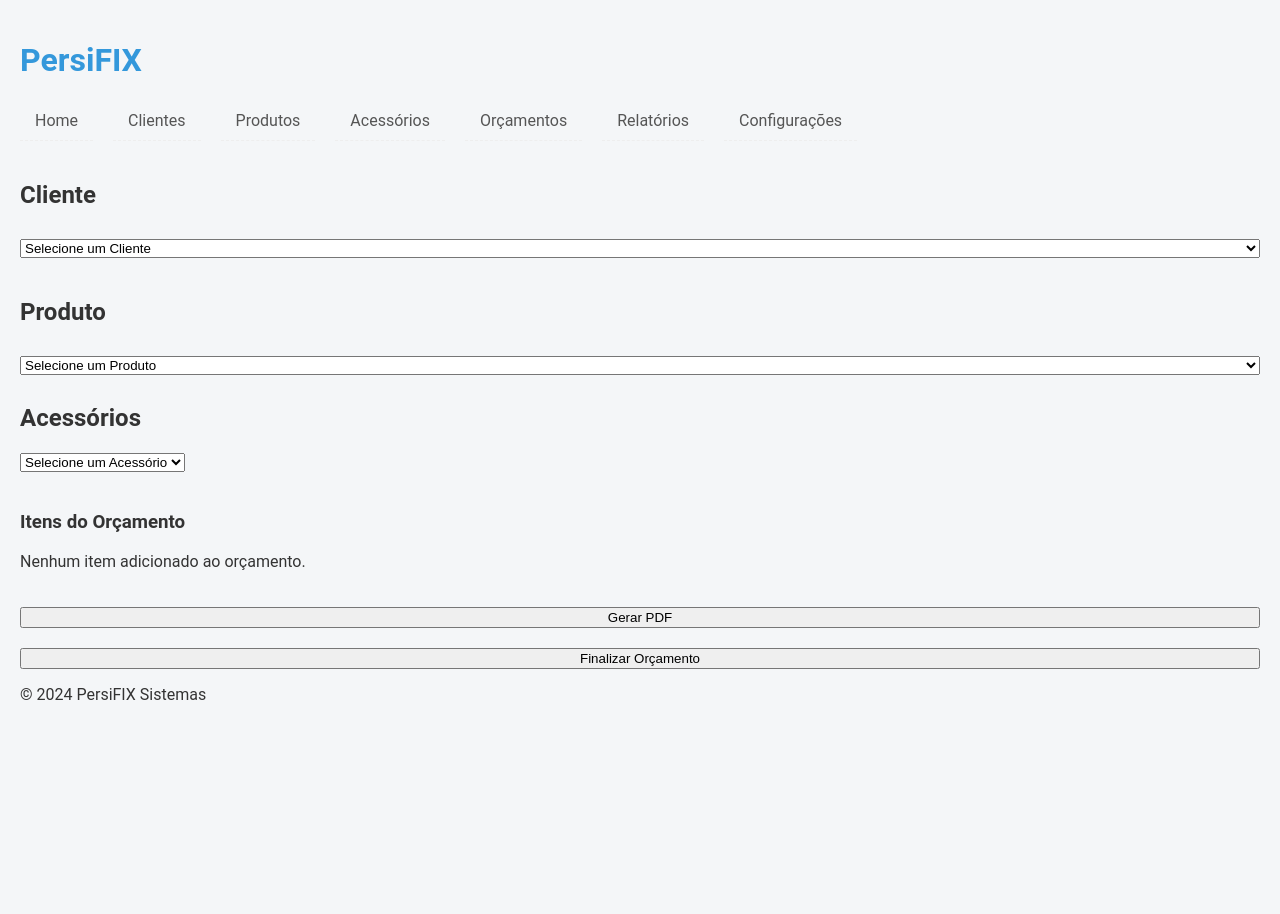
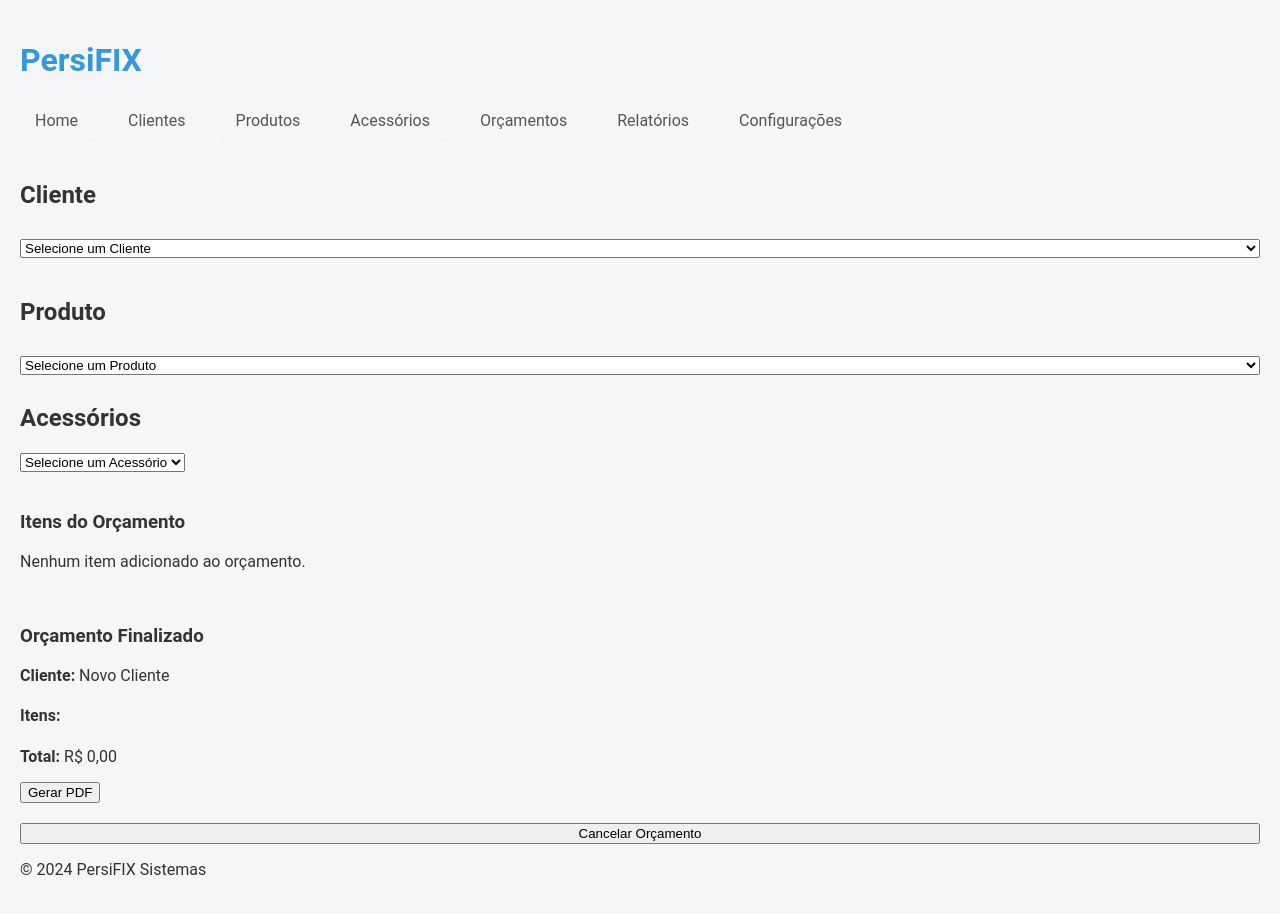
Before and after one commit to volcovrafael06/bolt-generated-project, a React (Vite) app: page /budgets/new in a window 1280 px wide. Both pictures are taken after a click on the button "Finalizar Orçamento". Before the commit the page ends 800 px from the top, so only its background shows below. Built offline with nearby package versions, Linux system fonts and the light colour scheme.

Commit message:
Initial commit

```diff
--- a/src/App.jsx
+++ b/src/App.jsx
@@ -10,10 +10,11 @@ import Reports from './components/Reports';
 import Login from './components/Login';
 import Configuracoes from './components/Configuracoes';
 import BudgetList from './components/BudgetList';
+import BudgetDetailsPage from './components/BudgetDetailsPage'; // Import BudgetDetailsPage
 
 function App() {
   const [companyLogo, setCompanyLogo] = useState(null);
-  const [validadeOrcamento, setValidadeOrcamento] = useState('30'); // Estado para validadeOrcamento, valor inicial '30'
+  const [validadeOrcamento, setValidadeOrcamento] = useState('30');
   const [customers, setCustomers] = useState([
     { id: 1, name: 'Cliente A', phone: '1234-5678', email: 'clientea@email.com', address: 'Rua X' },
     { id: 2, name: 'Cliente B', phone: '9876-5432', email: 'clienteb@email.com', address: 'Rua Y' },
@@ -28,8 +29,14 @@ function App() {
     { id: 2, name: 'Acessório 2', price: 50.00 },
   ]);
   const [budgets, setBudgets] = useState([
-    { id: 1, customerName: 'Cliente A', totalValue: 550.00, creationDate: new Date() },
-    { id: 2, customerName: 'Cliente B', totalValue: 320.00, creationDate: new Date() },
+    { id: 1, customerName: 'Cliente A', totalValue: 550.00, creationDate: new Date(), status: 'pendente', items: [
+      { type: 'product', item: { name: 'Produto 1', model: 'Modelo X' }, length: 1, height: 1, price: 150.00 },
+      { type: 'accessory', item: { name: 'Acessório 1' }, price: 25.00 }
+    ] },
+    { id: 2, customerName: 'Cliente B', totalValue: 320.00, creationDate: new Date(), status: 'finalizado', items: [
+      { type: 'product', item: { name: 'Produto 2', model: 'Wave' }, length: 2, height: 0, price: 200.00 },
+      { type: 'accessory', item: { name: 'Acessório 2' }, price: 50.00 }
+    ] },
   ]);
 
 
@@ -56,15 +63,17 @@ function App() {
 
         <main className="app-main">
           <Routes>
-            <Route path="/" element={<BudgetStatusPage budgets={budgets} />} /> {/* Pass budgets as prop here */}
+            <Route path="/" element={<BudgetStatusPage budgets={budgets} setBudgets={setBudgets} validadeOrcamento={validadeOrcamento} />} />
             <Route path="/login" element={<Login />} />
             <Route path="/customers" element={<Customers customers={customers} setCustomers={setCustomers} />} />
             <Route path="/products" element={<Products products={products} setProducts={setProducts} />} />
             <Route path="/accessories" element={<Accessories accessories={accessories} setAccessories={setAccessories} />} />
-            <Route path="/budgets" element={<BudgetList budgets={budgets} validadeOrcamento={validadeOrcamento} />} /> {/* Passando validadeOrcamento */}
-            <Route path="/budgets/new" element={<Budgets customers={customers} products={products} accessories={accessories} setCustomers={setCustomers} setBudgets={setBudgets} budgets={budgets} />} /> {/* Passando budgets como prop */}
+            <Route path="/budgets" element={<BudgetStatusPage budgets={budgets} setBudgets={setBudgets} validadeOrcamento={validadeOrcamento} />} />
+            <Route path="/budgets/new" element={<Budgets customers={customers} products={products} accessories={accessories} setCustomers={setCustomers} setBudgets={setBudgets} budgets={budgets} />} />
+            <Route path="/budgets/:budgetId/view" element={<BudgetDetailsPage budgets={budgets} />} />
+            <Route path="/budgets/:budgetId/edit" element={<Budgets customers={customers} products={products} accessories={accessories} setCustomers={setCustomers} setBudgets={setBudgets} budgets={budgets} />} /> {/* Changed route to Budgets component */}
             <Route path="/reports" element={<Reports />} />
-            <Route path="/configuracoes" element={<Configuracoes setCompanyLogo={setCompanyLogo} setValidadeOrcamento={setValidadeOrcamento} validadeOrcamento={validadeOrcamento} />} /> {/* Passando validadeOrcamento */}
+            <Route path="/configuracoes" element={<Configuracoes setCompanyLogo={setCompanyLogo} setValidadeOrcamento={setValidadeOrcamento} validadeOrcamento={validadeOrcamento} />} />
           </Routes>
         </main>
 
--- /dev/null
+++ b/src/components/BudgetDetailsPage.jsx
@@ -0,0 +1,43 @@
+import React from 'react';
+import { useParams } from 'react-router-dom';
+
+function BudgetDetailsPage({ budgets }) {
+  const { budgetId } = useParams();
+  const budget = budgets.find(budget => budget.id === parseInt(budgetId, 10));
+
+  if (!budget) {
+    return <p>Orçamento não encontrado.</p>;
+  }
+
+  const creationDate = new Date(budget.creationDate);
+  const formattedCreationDate = creationDate.toLocaleDateString();
+
+  return (
+    <div>
+      <h2>Detalhes do Orçamento</h2>
+      <p><strong>Cliente:</strong> {budget.customerName}</p>
+      <p><strong>Status:</strong> {budget.status}</p>
+      <p><strong>Total:</strong> R$ {budget.totalValue.toFixed(2)}</p>
+      <p><strong>Criado em:</strong> {formattedCreationDate}</p>
+
+      <h3>Itens do Orçamento</h3>
+      {budget.items && budget.items.length > 0 ? (
+        <ul>
+          {budget.items.map((item, index) => (
+            <li key={index}>
+              {item.type === 'product' ? (
+                `${item.item.name} - ${item.item.model} - Comprimento: ${item.length} - Altura: ${item.height} - Preço: ${item.price ? item.price.toLocaleString('pt-BR', { style: 'currency', currency: 'BRL' }) : 'N/A'}`
+              ) : (
+                `${item.item.name} - Acessório - Preço: ${item.price ? item.price.toLocaleString('pt-BR', { style: 'currency', currency: 'BRL' }) : 'N/A'}`
+              )}
+            </li>
+          ))}
+        </ul>
+      ) : (
+        <p>Nenhum item neste orçamento.</p>
+      )}
+    </div>
+  );
+}
+
+export default BudgetDetailsPage;
--- a/src/components/BudgetList.jsx
+++ b/src/components/BudgetList.jsx
@@ -1,28 +1,7 @@
 import React from 'react';
 import { Link } from 'react-router-dom';
 
-function BudgetList({ budgets, validadeOrcamento }) { // Adicionado validadeOrcamento como prop
-
-  const handleViewBudget = (budgetId) => {
-    alert(`Visualizar Orçamento ID: ${budgetId}`);
-    // In a real app, you would navigate to a "view budget" page
-  };
-
-  const handleEditBudget = (budgetId) => {
-    alert(`Editar Orçamento ID: ${budgetId}`);
-    // In a real app, you would navigate to an "edit budget" page
-  };
-
-  const handleFinalizeBudget = (budgetId) => {
-    alert(`Finalizar Orçamento ID: ${budgetId}`);
-    // In a real app, you would update the budget status to "finalized"
-  };
-
-  const handleCancelBudget = (budgetId) => {
-    alert(`Cancelar Orçamento ID: ${budgetId}`);
-    // In a real app, you would update the budget status to "cancelled"
-  };
-
+function BudgetList({ budgets, validadeOrcamento, onFinalizeBudget, onCancelBudget }) {
 
   return (
     <div>
@@ -33,29 +12,31 @@ function BudgetList({ budgets, validadeOrcamento }) { // Adicionado validadeOrca
       <h2>Orçamentos Existentes</h2>
       <ul>
         {budgets.map(budget => {
-          const creationDate = new Date(budget.creationDate); // Assuming creationDate is stored as a string or timestamp
+          const creationDate = new Date(budget.creationDate);
           const validityDate = new Date(creationDate);
-          validityDate.setDate(validityDate.getDate() + parseInt(validadeOrcamento, 10)); // Usando validadeOrcamento
+          validityDate.setDate(validityDate.getDate() + parseInt(validadeOrcamento, 10));
           const formattedCreationDate = creationDate.toLocaleDateString();
           const formattedValidityDate = validityDate.toLocaleDateString();
           const isExpired = new Date() > validityDate;
           const status = isExpired ? 'Cancelado' : budget.status;
-
 
           return (
             <li key={budget.id}>
               {budget.customerName} - Status: {status} - Total: R$ {budget.totalValue.toFixed(2)}
               <br />
               Criado em: {formattedCreationDate} - Valido até: {formattedValidityDate}
-              <button onClick={() => handleViewBudget(budget.id)}>Ver</button>
-              <button onClick={() => handleEditBudget(budget.id)}>Editar</button>
-              <button onClick={() => handleFinalizeBudget(budget.id)}>Finalizar</button>
-              <button onClick={() => handleCancelBudget(budget.id)}>Cancelar</button>
+              <Link to={`/budgets/${budget.id}/view`}>
+                <button>Ver</button>
+              </Link>
+              <Link to={`/budgets/${budget.id}/edit`}> {/* Link to edit route */}
+                <button>Editar</button>
+              </Link>
+              <button onClick={() => onFinalizeBudget(budget.id)} >Finalizar</button>
+              <button onClick={() => onCancelBudget(budget.id)} >Cancelar</button>
             </li>
           );
         })}
       </ul>
-
     </div>
   );
 }
--- a/src/components/BudgetStatusPage.jsx
+++ b/src/components/BudgetStatusPage.jsx
@@ -1,20 +1,34 @@
 import React from 'react';
+import BudgetList from './BudgetList'; // Import BudgetList component
 
-function BudgetStatusPage({ budgets }) {
+function BudgetStatusPage({ budgets, setBudgets, validadeOrcamento }) { // Receive setBudgets and validadeOrcamento as props
+  // Function to finalize a budget
+  const handleFinalizeBudget = (budgetId) => {
+    const updatedBudgets = budgets.map(budget =>
+      budget.id === budgetId ? { ...budget, status: 'finalizado' } : budget
+    );
+    setBudgets(updatedBudgets);
+    alert(`Orçamento ${budgetId} finalizado.`);
+  };
+
+  // Function to cancel a budget
+  const handleCancelBudget = (budgetId) => {
+    const updatedBudgets = budgets.map(budget =>
+      budget.id === budgetId ? { ...budget, status: 'cancelado' } : budget
+    );
+    setBudgets(updatedBudgets);
+    alert(`Orçamento ${budgetId} cancelado.`);
+  };
+
   return (
     <div>
-      <h2>Budget Status</h2>
-      <ul>
-        {budgets.map(budget => (
-          <li key={budget.id}>
-            {budget.customerName} - Status: {budget.status} - Total: R$ {budget.totalValue.toFixed(2)}
-            <button onClick={() => alert('View Budget')}>Ver</button>
-            <button onClick={() => alert('Edit Budget')}>Editar</button>
-            <button onClick={() => alert('Finalize Budget')}>Finalizar</button>
-            <button onClick={() => alert('Cancel Budget')}>Cancelar</button>
-          </li>
-        ))}
-      </ul>
+      <h2>Status dos Orçamentos</h2>
+      <BudgetList
+        budgets={budgets}
+        validadeOrcamento={validadeOrcamento}
+        onFinalizeBudget={handleFinalizeBudget} // Pass handleFinalizeBudget as prop
+        onCancelBudget={handleCancelBudget} // Pass handleCancelBudget as prop
+      />
     </div>
   );
 }
--- a/src/components/Budgets.jsx
+++ b/src/components/Budgets.jsx
@@ -1,10 +1,12 @@
 import React, { useState, useEffect } from 'react';
+import { useParams } from 'react-router-dom'; // Import useParams
 import jsPDF from 'jspdf';
 import 'jspdf-autotable';
 import './Budgets.css'; // Import CSS file for styling
 
-function Budgets({ customers, products, accessories, setCustomers, setBudgets, budgets }) { // Recebendo budgets como prop
+function Budgets({ customers, products, accessories, setCustomers, setBudgets, budgets, companyLogo }) { // Recebendo budgets como prop e companyLogo
   console.log("Budgets component - typeof setBudgets:", typeof setBudgets); // Debug log
+  const { budgetId } = useParams(); // Get budgetId from URL params
   const [selectedClient, setSelectedClient] = useState(null);
   const [selectedProduct, setSelectedProduct] = useState(null);
   const [selectedAccessory, setSelectedAccessory] = useState(null);
@@ -18,6 +20,23 @@ function Budgets({ customers, products, accessories, setCustomers, setBudgets, b
     address: '',
   });
   const [budgetItems, setBudgetItems] = useState([]);
+  const [isBudgetFinalized, setIsBudgetFinalized] = useState(false); // New state variable
+  const [finalizedBudget, setFinalizedBudget] = useState(null); // New state for finalized budget
+
+  useEffect(() => {
+    if (budgetId) {
+      const budgetToEdit = budgets.find(budget => budget.id === parseInt(budgetId, 10));
+      if (budgetToEdit) {
+        // Pre-populate form with budget data
+        setSelectedClient(customers.find(c => c.name === budgetToEdit.customerName) || null); // Assuming customer name is stored
+        setBudgetItems(budgetToEdit.items);
+        // You might need to pre-select products and accessories in dropdowns if needed
+        // based on budgetToEdit.items, but it's complex as dropdowns are for single selection.
+        // For now, budget items are loaded, client is selected.
+      }
+    }
+  }, [budgetId, budgets, customers]);
+
 
   const handleClientSelect = (event) => {
     if (event.target.value === 'new-customer') {
@@ -94,28 +113,100 @@ function Budgets({ customers, products, accessories, setCustomers, setBudgets, b
 
   const generatePDF = () => {
     const doc = new jsPDF();
-    const tableData = [
-      ['Item', 'Detalhes', 'Preço'],
-      ...budgetItems.map(budgetItem => {
-        if (budgetItem.type === 'product') {
-          return [
-            budgetItem.item.name,
-            `Modelo: ${budgetItem.item.model}, Comprimento: ${budgetItem.length}, Altura: ${budgetItem.height}`,
-            budgetItem.price ? budgetItem.price.toLocaleString('pt-BR', { style: 'currency', currency: 'BRL' }) : 'N/A'
-          ];
-        } else if (budgetItem.type === 'accessory') {
-          return [
-            budgetItem.item.name,
-            'Acessório',
-            budgetItem.price ? budgetItem.price.toLocaleString('pt-BR', { style: 'currency', currency: 'BRL' }) : 'N/A'
-          ];
-        }
-        return [];
-      })
-    ];
-    doc.text(`Cliente: ${selectedClient?.name || 'Nenhum cliente selecionado'}`, 10, 10);
-    doc.autoTable({ head: [tableData[0]], body: tableData.slice(1) });
-    doc.save('budget.pdf');
+
+    // Company Logo and Header
+    if (companyLogo) {
+      const imgData = URL.createObjectURL(companyLogo);
+      doc.addImage(imgData, 'JPEG', 10, 10, 50, 15); // Adjust position and size as needed
+    }
+    doc.setFontSize(12);
+    doc.text('PersiFIX Sistemas', 10, 30); // Company Name - adjust position
+    doc.setFontSize(10);
+    doc.text('Tel.: (XX) XXXX-XXXX', 10, 35); // Company Phone - adjust position
+    doc.text('WhatsApp: (XX) XXXXX-XXXX', 10, 40); // Company WhatsApp - adjust position
+    doc.text('Email: email@persifix.com', 10, 45); // Company Email - adjust position
+
+    // Budget Title
+    doc.setFontSize(16);
+    doc.text('Orçamento', 80, 30); // Budget Title - adjust position
+
+    // Budget Number and Date
+    const budgetNumber = budgets.length + 1; // Simple budget number - improve logic later
+    const creationDate = new Date().toLocaleDateString('pt-BR');
+    doc.setFontSize(10);
+    doc.text(`Orçamento Nº: ${budgetNumber}`, 150, 15); // Budget Number - adjust position
+    doc.text(`Criado em: ${creationDate}`, 150, 20); // Creation Date - adjust position
+
+
+    // Client Information
+    doc.setFontSize(12);
+    doc.text('Cliente:', 10, 60); // Client Label - adjust position
+    doc.setFontSize(10);
+    doc.text(`Nome: ${selectedClient?.name || 'N/A'}`, 10, 65);
+    doc.text(`Telefone: ${selectedClient?.phone || 'N/A'}`, 10, 70);
+    doc.text(`Email: ${selectedClient?.email || 'N/A'}`, 10, 75);
+    doc.text(`Endereço: ${selectedClient?.address || 'N/A'}`, 10, 80);
+
+    // Items Table
+    const tableColumn = ["Código", "Descrição", "Qtd", "Preço Unit.", "Total"];
+    const tableRows = [];
+
+    budgetItems.forEach((budgetItem, index) => {
+      let description = '';
+      let code = '';
+      let quantity = '';
+      let unitPrice = 0;
+
+      if (budgetItem.type === 'product') {
+        description = `${budgetItem.item.name} - ${budgetItem.item.model}`;
+        code = budgetItem.item.code;
+        quantity = (budgetItem.item.calculationMethod === 'm2') ? `${budgetItem.length} x ${budgetItem.height} m²` : '1'; // Adjust quantity display
+        unitPrice = budgetItem.item.salePrice;
+      } else if (budgetItem.type === 'accessory') {
+        description = budgetItem.item.name;
+        code = 'N/A';
+        quantity = '1';
+        unitPrice = budgetItem.item.price;
+      }
+
+      const rowData = [
+        code,
+        description,
+        quantity,
+        unitPrice.toLocaleString('pt-BR', { style: 'currency', currency: 'BRL' }),
+        budgetItem.price ? budgetItem.price.toLocaleString('pt-BR', { style: 'currency', currency: 'BRL' }) : 'N/A'
+      ];
+      tableRows.push(rowData);
+    });
+
+    doc.autoTable({
+      head: [tableColumn],
+      body: tableRows,
+      startY: 90, // Adjust table start Y position
+    });
+
+    // Calculate totals
+    let subTotal = budgetItems.reduce((total, item) => total + item.price, 0);
+    let discount = 0; // Implement discount logic later
+    let totalFinal = subTotal - discount;
+
+    const finalY = doc.autoTable.previous.finalY; // Get Y position after the table
+
+    // Total calculations
+    doc.setFontSize(12);
+    doc.text(`Subtotal: ${subTotal.toLocaleString('pt-BR', { style: 'currency', currency: 'BRL' })}`, 140, finalY + 10); // Adjust position
+    doc.text(`Desconto: ${discount.toLocaleString('pt-BR', { style: 'currency', currency: 'BRL' })}`, 140, finalY + 17); // Adjust position
+    doc.setFontSize(14);
+    doc.text(`Total Final: ${totalFinal.toLocaleString('pt-BR', { style: 'currency', currency: 'BRL' })}`, 140, finalY + 25); // Adjust position
+
+    // Observations
+    doc.setFontSize(12);
+    doc.text('Observações:', 10, finalY + 35); // Adjust position
+    doc.setFontSize(10);
+    doc.text('Retirada dos produtos em loja', 10, finalY + 40); // Example observation - adjust position
+
+
+    doc.save(`budget-${budgetNumber}.pdf`);
   };
 
   const handleFinalizeBudget = () => {
@@ -135,9 +226,19 @@ function Budgets({ customers, products, accessories, setCustomers, setBudgets, b
     // Atualizar a lista de orçamentos no estado do App
     setBudgets([...currentBudgets, newBudget]); // Usa currentBudgets aqui também
 
+    setFinalizedBudget(newBudget); // Store finalized budget in state
+    setBudgetItems([]); // Clear budget items after finalize
+    setIsBudgetFinalized(true); // Set isBudgetFinalized to true after finalize
     alert('Orçamento finalizado e status definido como "pendente".');
     // Em um futuro próximo, você precisará implementar a lógica para salvar os dados do orçamento
     // e atualizar o estado da aplicação para refletir o orçamento pendente.
+  };
+
+  const handleCancelBudget = () => {
+    setBudgetItems([]); // Clear budget items
+    setIsBudgetFinalized(false); // Reset isBudgetFinalized when budget is cancelled
+    setFinalizedBudget(null); // Clear finalized budget when cancelled
+    alert('Orçamento cancelado.');
   };
 
 
@@ -273,8 +374,33 @@ function Budgets({ customers, products, accessories, setCustomers, setBudgets, b
         )}
       </div>
 
-      <button onClick={generatePDF}>Gerar PDF</button>
-      <button onClick={handleFinalizeBudget}>Finalizar Orçamento</button> {/* Botão "Finalizar Orçamento" adicionado */}
+      {isBudgetFinalized && (
+        <div className="finalized-budget-section">
+          <h3>Orçamento Finalizado</h3>
+          {finalizedBudget && (
+            <div>
+              <p><strong>Cliente:</strong> {finalizedBudget.customerName}</p>
+              <h4>Itens:</h4>
+              <ul>
+                {finalizedBudget.items.map((item, index) => (
+                  <li key={index}>
+                    {item.type === 'product' ? (
+                      `${item.item.name} - ${item.item.model} - Qtd: ${item.item.calculationMethod === 'm2' ? `${item.length}x${item.height} m²` : '1'} - Preço: ${item.price.toLocaleString('pt-BR', { style: 'currency', currency: 'BRL' })}`
+                    ) : (
+                      `${item.item.name} - Acessório - Preço: ${item.price.toLocaleString('pt-BR', { style: 'currency', currency: 'BRL' })}`
+                    )}
+                  </li>
+                ))}
+              </ul>
+              <p><strong>Total:</strong> {finalizedBudget.totalValue.toLocaleString('pt-BR', { style: 'currency', currency: 'BRL' })}</p>
+            </div>
+          )}
+          <button onClick={generatePDF}>Gerar PDF</button>
+        </div>
+      )}
+
+      {!isBudgetFinalized && <button onClick={handleFinalizeBudget}>Finalizar Orçamento</button>}
+      <button onClick={handleCancelBudget}>Cancelar Orçamento</button>
     </div>
   );
 }
```
